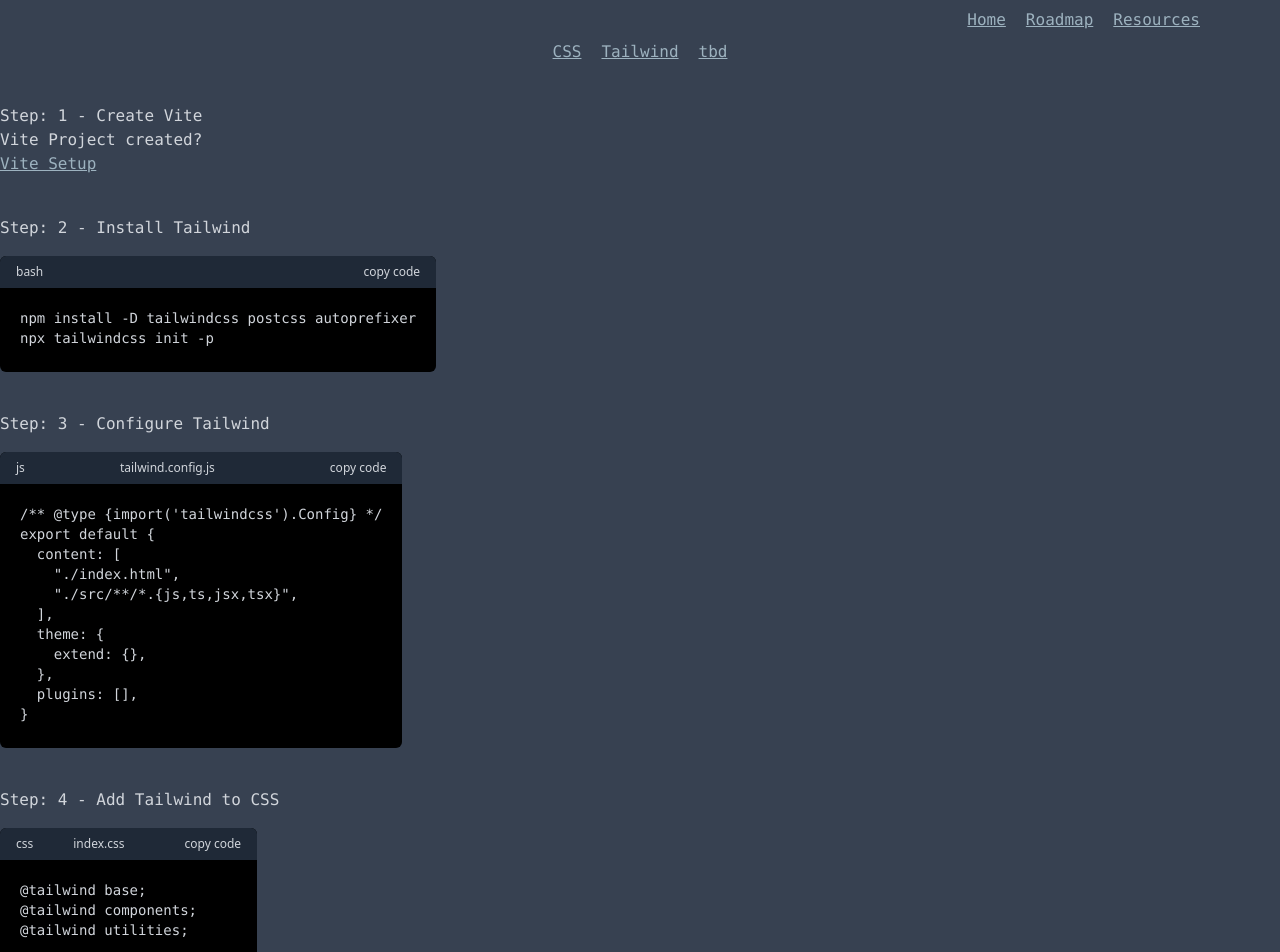
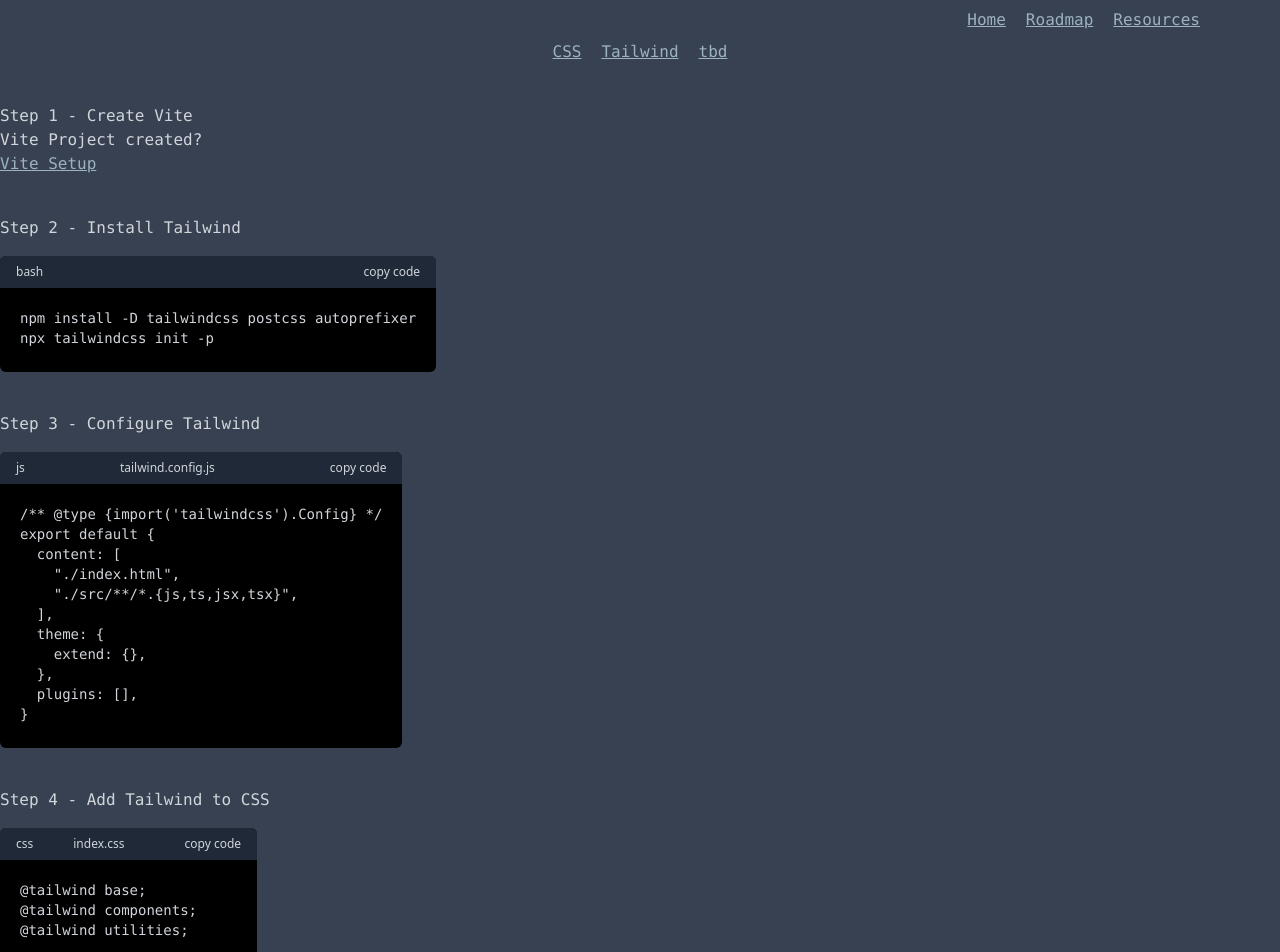
Before and after one commit to timobickmann/roadmap, a React (Vite) app: page /resources/tailwind in a window 1280 px wide. Shown: the top 952 px of the page. Built offline with nearby package versions, Linux system fonts and the light colour scheme; some icons are missing.

Commit message:
added codeblock component

```diff
--- /dev/null
+++ b/src/components/CodeBlock.tsx
@@ -0,0 +1,35 @@
+import { FaCopy } from "react-icons/fa6";
+
+interface IProps {
+  language: string;
+  code: string;
+  file: string;
+}
+
+function CodeBlock({ language, code, file }: IProps) {
+  return (
+    <>
+      <pre>
+        <div className="mt-4 w-min rounded-md bg-black pb-1 font-sans">
+          <div className="flex items-center justify-between rounded-t-md bg-gray-800 px-4 py-2 text-xs">
+            <span>{language}</span>
+            <span className="px-10">{file}</span>
+            <button
+              onClick={() => {
+                navigator.clipboard.writeText(code);
+              }}
+              className="flex items-center gap-2"
+            >
+              <FaCopy />
+              copy code
+            </button>
+          </div>
+          <div className="m-5 overflow-y-auto text-sm">
+            <code className="">{code}</code>
+          </div>
+        </div>
+      </pre>
+    </>
+  );
+}
+export default CodeBlock;
--- a/src/components/SetupStep.tsx
+++ b/src/components/SetupStep.tsx
@@ -1,5 +1,5 @@
 import { Link } from "react-router-dom";
-import { FaCopy } from "react-icons/fa6";
+import CodeBlock from "./CodeBlock";
 
 interface IProps {
   step: string;
@@ -24,35 +24,16 @@ function SetupStep({
     <>
       {language === "" ? (
         <div className="container mx-auto my-10">
-          <h1>Step: {step}</h1>
+          <h1>{step}</h1>
           <p>{description}</p>
           <Link to={link}>{linktext}</Link>
         </div>
       ) : (
         <div className="container mx-auto my-10">
-          <h1>Step: {step}</h1>
+          <h1>{step}</h1>
           <p>{description}</p>
           <Link to={link}>{linktext}</Link>
-          <pre>
-            <div className="w-min rounded-md bg-black pb-1 font-sans mt-4">
-              <div className="flex items-center justify-between rounded-t-md bg-gray-800 px-4 py-2 text-xs">
-                <span>{language}</span>
-                <span className="px-10">{file}</span>
-                <button
-                  onClick={() => {
-                    navigator.clipboard.writeText(code);
-                  }}
-                  className="flex items-center gap-2"
-                >
-                  <FaCopy />
-                  copy code
-                </button>
-              </div>
-              <div className="m-5 overflow-y-auto text-sm">
-                <code className="">{code}</code>
-              </div>
-            </div>
-          </pre>
+          <CodeBlock file={file} language={language} code={code} />
         </div>
       )}
     </>
--- a/src/data/tailwindSetup.json
+++ b/src/data/tailwindSetup.json
@@ -1,6 +1,6 @@
 [
   {
-    "step": "1 - Create Vite",
+    "step": "Step 1 - Create Vite",
     "description": "Vite Project created?",
     "link": "/vite",
     "linktext": "Vite Setup",
@@ -9,7 +9,7 @@
     "code": ""
   },
   {
-    "step": "2 - Install Tailwind",
+    "step": "Step 2 - Install Tailwind",
     "description": "",
     "link": "",
     "linktext": "",
@@ -18,7 +18,7 @@
     "code": "npm install -D tailwindcss postcss autoprefixer\nnpx tailwindcss init -p"
   },
   {
-    "step": "3 - Configure Tailwind",
+    "step": "Step 3 - Configure Tailwind",
     "description": "",
     "link": "",
     "linktext": "",
@@ -27,7 +27,7 @@
     "code": "/** @type {import('tailwindcss').Config} */\nexport default {\n  content: [\n    \"./index.html\",\n    \"./src/**/*.{js,ts,jsx,tsx}\",\n  ],\n  theme: {\n    extend: {},\n  },\n  plugins: [],\n}"
   },
   {
-    "step": "4 - Add Tailwind to CSS",
+    "step": "Step 4 - Add Tailwind to CSS",
     "description": "",
     "link": "",
     "linktext": "",
@@ -36,7 +36,7 @@
     "code": "@tailwind base;\n@tailwind components;\n@tailwind utilities;"
   },
   {
-    "step": "5 - Install Prettier Plugin",
+    "step": "Step 5 - Install Prettier Plugin",
     "description": "",
     "link": "",
     "linktext": "",
```
